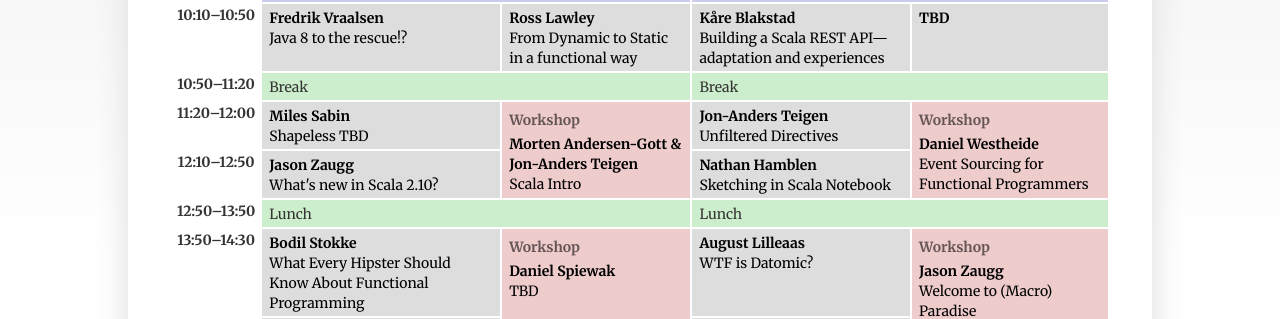
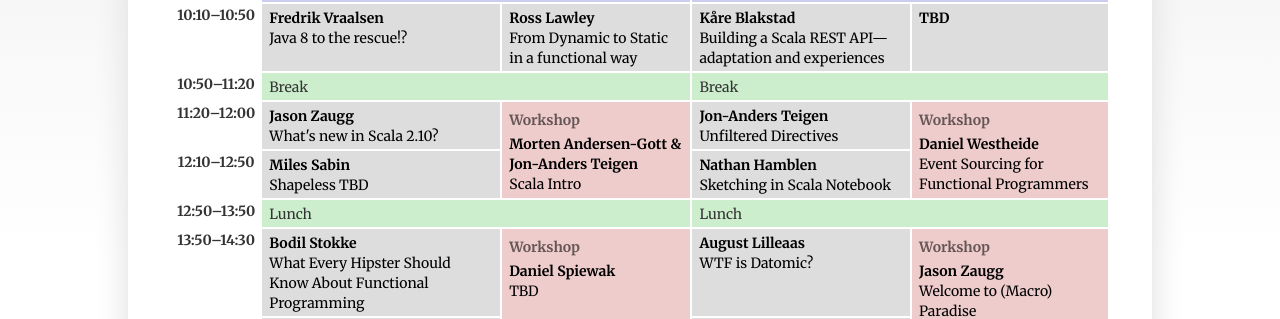
Before and after one commit to flatmaposlo/2013.github.com, a Jekyll site: the page built from index.html, in a window 1280 px wide. Shown: the part 857-1176 px from the top of the page. Built offline with Jekyll 4.4.1, drawn with Linux system fonts in a browser that asks for light colours; some web fonts are replaced.

Commit message:
Another schedule change.

```diff
--- a/_includes/schedule.html
+++ b/_includes/schedule.html
@@ -69,9 +69,9 @@
         <tr>
           <th>11:20–12:00</th>
           <td>
-            <a href="/sabin.html">
-              <div class="speaker">Miles Sabin</div>
-              <div class="talk">Shapeless TBD</div>
+            <a href="/zaugg.html">
+              <div class="speaker">Jason Zaugg</div>
+              <div class="talk">What's new in Scala 2.10?</div>
             </a>
           </td>
           <td rowspan="2" class="workshop">
@@ -96,9 +96,9 @@
         <tr>
           <th>12:10–12:50</th>
           <td>
-            <a href="/zaugg.html">
-              <div class="speaker">Jason Zaugg</div>
-              <div class="talk">What's new in Scala 2.10?</div>
+            <a href="/sabin.html">
+              <div class="speaker">Miles Sabin</div>
+              <div class="talk">Shapeless TBD</div>
             </a>
           </td>
           <td>
```
